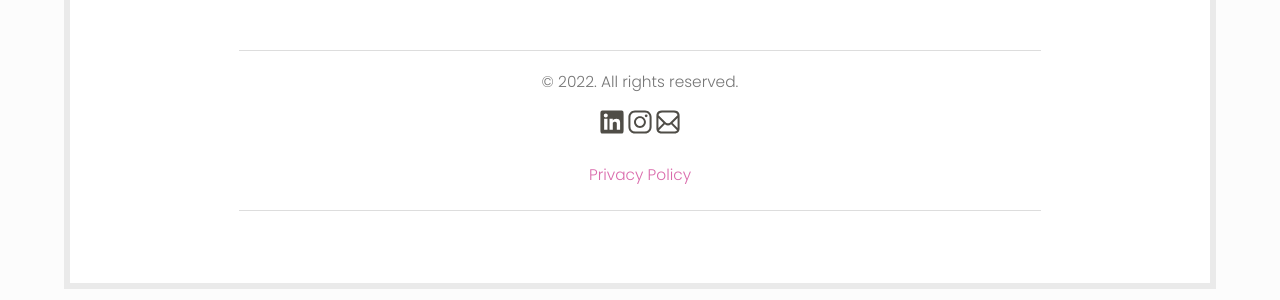
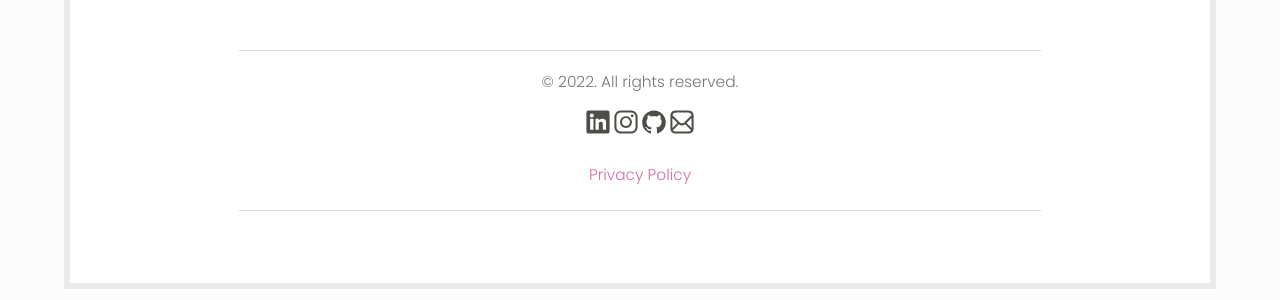
Before and after one commit to Kaedurr/portfolio, a Jekyll site: the page built from index.html, in a window 1280 px wide. Shown: the part 2191-2491 px from the top of the page. Built offline with Jekyll 4.4.1, drawn with Linux system fonts in a browser that asks for light colours; some web fonts are replaced.

Commit message:
added GitHub icon to footer
Added social-github.svg to footer with link to GitHub profile. Leaned up svg code a little.

```diff
--- a/_includes/footer.html
+++ b/_includes/footer.html
@@ -6,7 +6,7 @@
 <div class="footer col-md-12">
   <h5>© 2022. All rights reserved.
     <p>
-      <a href="https://www.linkedin.com/in/kateedurr/" target="_blank" rel="noopener noreferrer nofollow"><svg version="1.1" id="social-linkedin" xmlns="http://www.w3.org/2000/svg" xmlns:xlink="http://www.w3.org/1999/xlink" x="0px" y="0px" width="24px" height="24px" viewBox="0 0 64 64" enable-background="new 0 0 64 64" xml:space="preserve">
+      <a href="https://www.linkedin.com/in/kateedurr/" target="_blank" rel="noopener noreferrer nofollow"><svg version="1.1" id="social-linkedin" x="0px" y="0px" width="24px" height="24px" viewBox="0 0 64 64" enable-background="new 0 0 64 64" xml:space="preserve">
         <path d="M51.725,1.081H12.274c-10.6,0-11.195,0.597-11.195,11.196v39.45c0,10.599,0.595,11.196,11.195,11.196h39.451
         c10.599,0,11.196-0.598,11.196-11.196v-39.45C62.921,1.678,62.324,1.081,51.725,1.081z M19.87,52.929h-8.796V23.605h8.796V52.929z
         M15.472,20.097c-2.907,0-5.264-2.357-5.264-5.265c0-2.908,2.357-5.265,5.264-5.265c2.909,0,5.265,2.357,5.265,5.265
@@ -15,7 +15,7 @@
         C54.124,23.373,53.591,32.802,53.591,32.802z"/>
         <title>View my LinkedIn</title>
       </svg></a>
-      <a href="https://www.instagram.com/kaedurr/" target="_blank" rel="noopener noreferrer nofollow"><svg version="1.1" id="social-instagram" xmlns="http://www.w3.org/2000/svg" xmlns:xlink="http://www.w3.org/1999/xlink" x="0px" y="0px" width="24px" height="24px" viewBox="0 0 64 64" enable-background="new 0 0 64 64" xml:space="preserve">
+      <a href="https://www.instagram.com/kaedurr/" target="_blank" rel="noopener noreferrer nofollow"><svg version="1.1" id="social-instagram" x="0px" y="0px" width="24px" height="24px" viewBox="0 0 64 64" enable-background="new 0 0 64 64" xml:space="preserve">
         <g>
           <path d="M45.526,1.082H18.473c-9.605,0-17.392,7.787-17.392,17.392v27.053c0,9.605,7.786,17.392,17.392,17.392h27.054
           c9.605,0,17.392-7.786,17.392-17.392V18.474C62.918,8.869,55.132,1.082,45.526,1.082z M57.546,44.609
@@ -27,6 +27,23 @@
           <circle cx="48.475" cy="15.619" r="3.701"/>
         </g>
         <title>View my Instagram</title>
+      </svg></a>
+      <a href="https://github.com/Kaedurr" target="_blank" rel="noopener noreferrer nofollow"><svg version="1.1" id="social-github" x="0px" y="0px" width="24px" height="24px" viewBox="0 0 64 64" enable-background="new 0 0 64 64" xml:space="preserve">
+        <path d="M0.5,32.785c0,13.912,9.022,25.709,21.532,29.881c0.38,0.063,0.751,0.074,1.085-0.018c1.329-0.363,1.107-1.867,1.093-2.926
+        c-0.02-1.459,0.011-2.859-0.041-4.387c-2.093,0.225-4.085,0.531-6.221-0.004c-1.597-0.402-3.164-1.213-3.869-2.725
+        c-0.946-2.029-1.554-3.631-3.117-5.02c-0.553-0.492-1.87-0.992-2.056-1.777c-0.192-0.813,1.309-0.793,1.734-0.736
+        c4.578,0.617,4.14,5.242,8.289,6.385c0.901,0.248,1.847,0.311,2.771,0.191c0.658-0.084,1.937-0.389,2.579-0.805
+        c0.244-0.574,0.142-1.123,0.732-2.342c0.316-0.654,0.729-1.182,1.251-1.842c-2.999-0.41-6.028-1.025-8.594-2.723
+        c-4.429-2.93-5.86-8.398-5.616-13.459c0.126-2.614,1.004-5.434,2.838-7.373c0.556-0.587,0.062-1.301-0.072-1.992
+        c-0.141-0.728-0.208-1.47-0.199-2.211c0.018-1.485,0.338-2.951,0.85-4.342c0.337-0.922,3.192,0.133,3.792,0.354
+        c1.289,0.475,2.51,1.115,3.677,1.836c0.773,0.477,1.166,0.836,2.091,0.599c0.723-0.187,1.455-0.34,2.191-0.463
+        c1.483-0.248,2.985-0.369,4.488-0.388c1.651-0.02,3.303,0.088,4.934,0.344c1.173,0.184,2.834,1.023,3.883,0.349
+        c2.272-1.461,5.273-3.321,8.103-2.858c0.599,1.938,1.091,3.814,0.868,5.864c-0.054,0.497-0.145,0.989-0.271,1.472
+        c-0.08,0.307-0.379,0.806-0.191,1.12c0.418,0.7,1.027,1.288,1.447,2c1.798,3.05,1.924,6.688,1.389,10.112
+        c-0.501,3.211-1.881,6.291-4.451,8.363c-2.75,2.217-6.185,2.895-9.585,3.408c0.664,0.867,1.258,1.598,1.616,2.658
+        c0.395,1.164,0.442,2.346,0.445,3.563c0.005,2.617-0.025,5.236-0.034,7.854c-0.009,2.211,1.636,2.061,3.156,1.553
+        C54.98,57.832,63.5,46.305,63.5,32.785c0-17.396-14.104-31.5-31.5-31.5C14.603,1.285,0.5,15.389,0.5,32.785z"/>
+        <title>View my GitHub</title>
       </svg></a>
       <a href="mailto:katedbee@gmail.com" target="_blank" rel="noopener noreferrer"><svg version="1.1" id="social-email" x="0px" y="0px" width="24px" height="24px" viewBox="0 0 64 64" enable-background="new 0 0 64 64" xml:space="preserve">
           <path d="M61.96,9.01c-1.83-5.29-6.3-7.93-13.43-7.93H15.47c-7.13,0-11.6,2.64-13.43,7.93C1.4,10.84,1.08,13,1.08,15.47v0.34v32.72
--- a/css/style.css
+++ b/css/style.css
@@ -1117,12 +1117,12 @@ h6 span {
 }
 
 
-#social-linkedin, #social-instagram, #social-email {
+#social-linkedin, #social-instagram, #social-github, #social-email {
 	fill: #4f4d47;
 	transition: 0.3s;
 }
 
-#social-linkedin:hover, #social-instagram:hover, #social-email:hover {
+#social-linkedin:hover, #social-instagram:hover, #social-github:hover, #social-email:hover {
 	fill: #b74889;
 }
 
```
